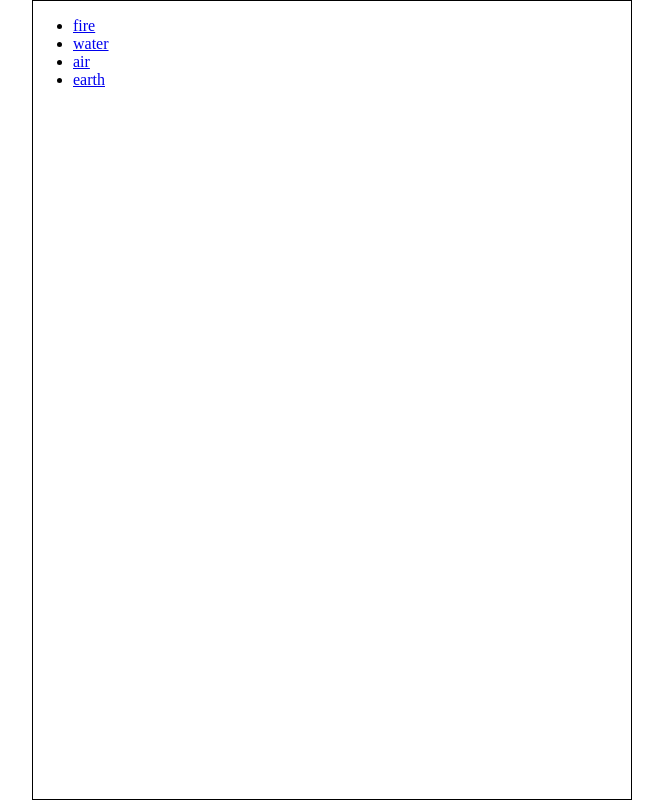
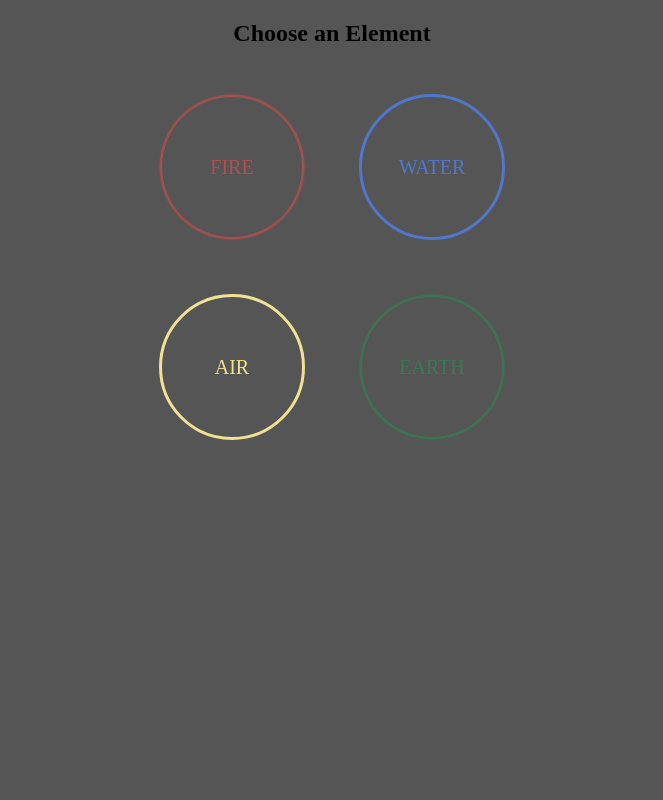
Before and after one commit to js13kGames/quintessential, a website: page app/index.html in a window 1280 px wide. Both pictures are taken after a click on the link "start". Shown: the whole page, without its empty margins (308-971 px from the left). Drawn offline with nearby package versions, Linux system fonts and the light colour scheme; files that its build step writes are made by us from their sources.

Commit message:
add alchemist and fix stuff

```diff
--- a/app/index.html
+++ b/app/index.html
@@ -19,11 +19,12 @@
                 <a href="#levelselect">start</a>
             </div>
             <div class="state state--levelselect" id="levelselect">
+                <h2>Choose an Element</h2>
                 <ul>
-                    <li><a href="#game" class="level" data-level="fire">fire</a></li>
-                    <li><a href="#game" class="level" data-level="water">water</a></li>
-                    <li><a href="#game" class="level" data-level="air">air</a></li>
-                    <li><a href="#game" class="level" data-level="earth">earth</a></li>
+                    <li><a href="#game" class="level level--fire is-done" data-level="fire">fire</a></li>
+                    <li><a href="#game" class="level level--water" data-level="water">water</a></li>
+                    <li><a href="#game" class="level level--air" data-level="air">air</a></li>
+                    <li><a href="#game" class="level level--earth is-done" data-level="earth">earth</a></li>
                 </ul>
             </div>
             <div class="state state--game" id="game">
--- a/app/scripts/main.js
+++ b/app/scripts/main.js
@@ -126,6 +126,8 @@ Quintessential.prototype = {
 		for (var prob in this.level) {
 			if (this.level[prob].completed === false) {
 				winwin = false;
+			} else {
+				document.querySelector('.level--'+ this.currentLevel).classList.add('is-done');
 			}
 		}
 		if (winwin === true) {
--- a/app/styles/main.scss
+++ b/app/styles/main.scss
@@ -2,13 +2,15 @@ body {
     padding: 0;
     margin: 0;
     overflow: hidden;
+    background-color: #555555;
 }
 .wrapper {
     position: relative;
     overflow: hidden;
     height: 100vh;
-    width: 600px;
+    width: 400px;
     margin: auto;
+    text-align: center;
 }
 
 .state {
@@ -16,18 +18,95 @@ body {
     margin: auto;
     top: 0; left: 0; bottom: 0; right: 0;
     display: none;
-    border: black 1px solid;
 
     &:target {
         display: block;
     }
 }
 
+.state--levelselect {
+    ul {
+        list-style-type: none;
+        padding: 0;
+    }
+    li {
+        position: relative;
+        width: 200px;
+        height: 200px;
+        float: left;
+    }
+    a {
+        text-decoration: none;
+        text-transform: uppercase;
+    }
+}
+.state--winwin {
+    background-color: #fff;
+}
+
+.level {
+    position: absolute;
+    top: 0;
+    left: 0;
+    right: 0;
+    bottom: 0;
+    margin: auto;
+    width: 5em;
+    height: 5em;
+    padding: 1em;
+    border-radius: 50%;
+    line-height: 5;
+    &:hover {
+        color: #555555;
+    }
+    &.is-done {
+        pointer-events: none;
+        border-width: 1px;
+        -webkit-animation: glowing 1500ms infinite; /* Safari 4+ */
+        -moz-animation:    glowing 1500ms infinite; /* Fx 5+ */
+        -o-animation:      glowing 1500ms infinite; /* Opera 12+ */
+        animation:         glowing 1500ms infinite; /* IE 10+, Fx 29+ */
+    }
+    transition: background-color 200ms ease;
+}
+.level--fire {
+    border: solid 3px #b15050;
+    color: #b15050;
+    &:hover {
+        background-color: #b15050;
+    }
+}
+.level--water {
+    border: solid 3px #5177cd;
+    color: #5177cd;
+    &:hover {
+        background-color: #5177cd;
+    }
+}
+.level--air {
+    border: solid 3px #f0e292;
+    color: #f0e292;
+    &:hover {
+        background-color: #f0e292;
+    }
+}
+.level--earth {
+    border: solid 3px #3a7956;
+    color: #3a7956;
+    &:hover {
+        background-color: #3a7956;
+    }
+}
+
 canvas {
-    border: maroon 1px solid;
+    margin-top: 2em;
+    border: #000 1px solid;
 }
 
 .score {
+    position: absolute;
+    top: 0;
+
     i {
         display: inline-block;
         width: 15px;
@@ -35,3 +114,53 @@ canvas {
         background-color: pink;
     }
 }
+
+a {
+    font-size: 20px;
+}
+
+
+@-webkit-keyframes glowing {
+    0%   {
+        box-shadow: 0 0 1px 1px;
+    }
+    50% {
+        box-shadow: 0 0 10px 10px;
+    }
+    100%   {
+        box-shadow: 0 0 1px 1px;
+    }
+}
+@-moz-keyframes glowing {
+    0%   {
+        box-shadow: 0 0 1px 1px;
+    }
+    50% {
+        box-shadow: 0 0 10px 10px;
+    }
+    100%   {
+        box-shadow: 0 0 1px 1px;
+    }
+}
+@-o-keyframes glowing {
+    0%   {
+        box-shadow: 0 0 1px 1px;
+    }
+    50% {
+        box-shadow: 0 0 10px 10px;
+    }
+    100%   {
+        box-shadow: 0 0 1px 1px;
+    }
+}
+@keyframes glowing {
+    0%   {
+        box-shadow: 0 0 1px 1px;
+    }
+    50% {
+        box-shadow: 0 0 10px 10px;
+    }
+    100%   {
+        box-shadow: 0 0 1px 1px;
+    }
+}
```
